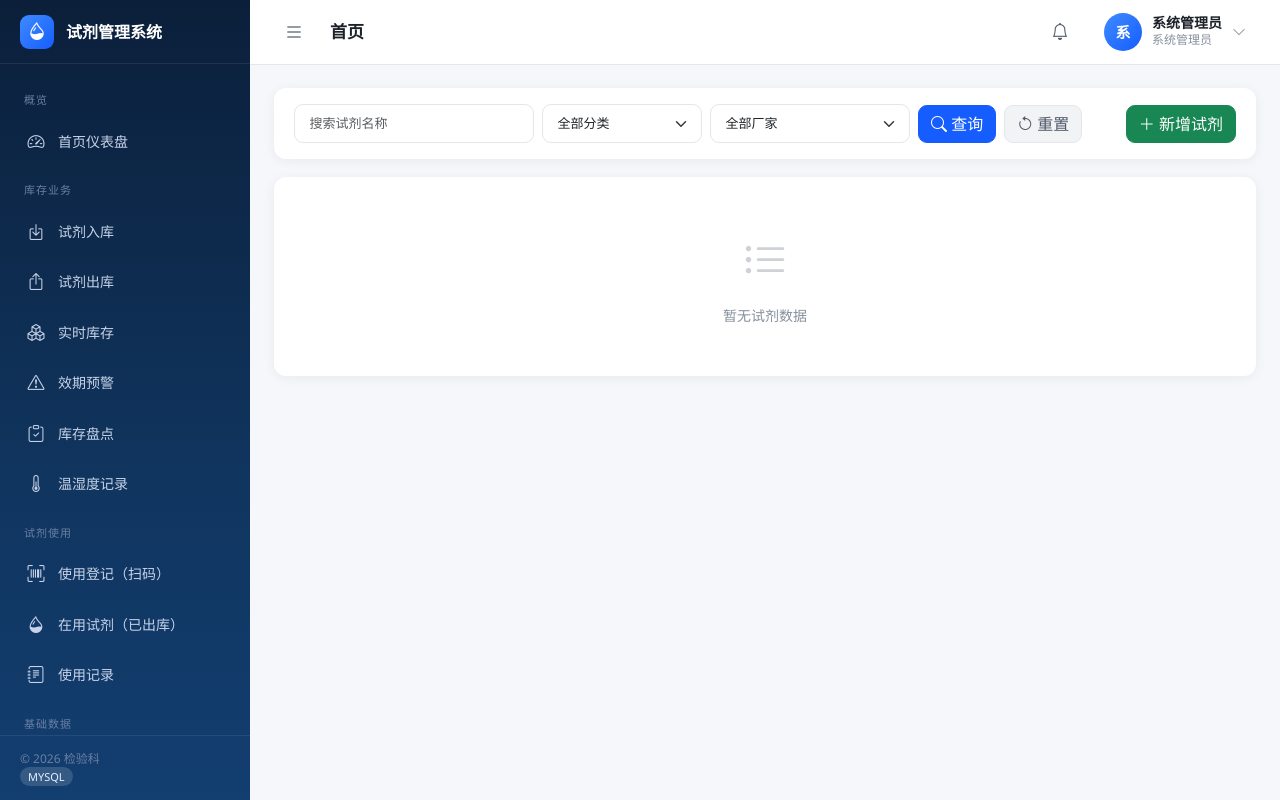
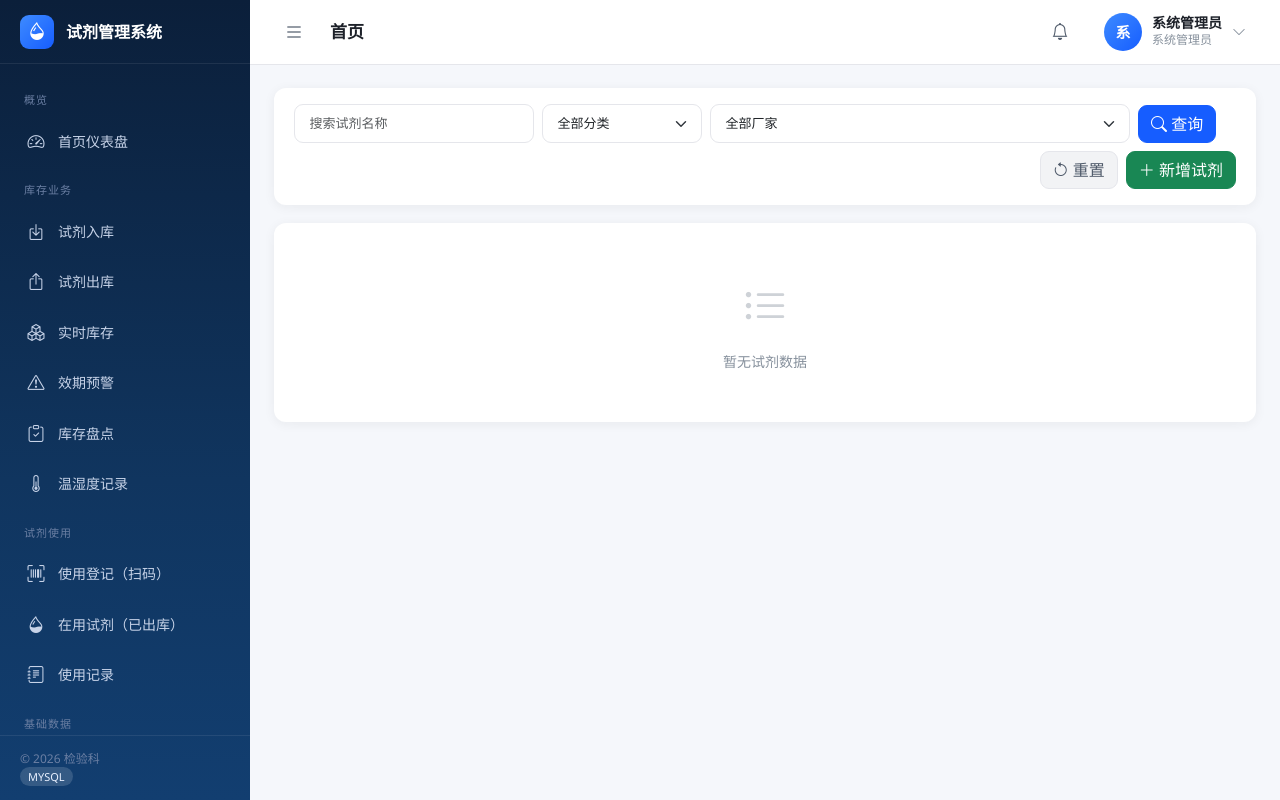
Before and after one commit to junyuchenchen1/reagent-system, a Flask app: page /basic/reagent in a window 1280 px wide. Run offline with Flask 3, Linux system fonts and the light colour scheme; a user stored in the database is signed in; parts of the project's set-up code (start-up, migrations or seed data) failed here and were passed over; some libraries are stand-ins or nearby versions.

Commit message:
试剂档案：厂家筛选框加宽到 420px（长厂家名完整显示，悬停可看全名），筛选区动作按钮右对齐

```diff
--- a/app/templates/basic/reagent.html
+++ b/app/templates/basic/reagent.html
@@ -14,7 +14,7 @@
         <option value="{{ c.id }}" {{ 'selected' if category_id == c.id|string }}>{{ c.name }}</option>
         {% endfor %}
     </select>
-    <select class="form-select" name="mfr" style="max-width:200px;">
+    <select class="form-select" name="mfr" style="max-width:420px;min-width:260px;" title="{{ mfr }}">
         <option value="">全部厂家</option>
         {% for m in manufacturers %}
         <option value="{{ m }}" data-cats="{{ mfr_cat_map.get(m, [])|join(',') }}"
@@ -23,9 +23,9 @@
         {% endfor %}
     </select>
     <button class="btn btn-primary"><i class="bi bi-search"></i> 查询</button>
-    <a class="btn btn-light" href="{{ url_for('basic.reagent_list') }}"><i class="bi bi-arrow-counterclockwise"></i> 重置</a>
+    <a class="btn btn-light ms-auto" href="{{ url_for('basic.reagent_list') }}"><i class="bi bi-arrow-counterclockwise"></i> 重置</a>
     {% if current_user.is_manager %}
-    <button type="button" class="btn btn-success ms-auto" onclick="openModal()"><i class="bi bi-plus-lg"></i> 新增试剂</button>
+    <button type="button" class="btn btn-success" onclick="openModal()"><i class="bi bi-plus-lg"></i> 新增试剂</button>
     {% endif %}
 </form>
 
@@ -359,7 +359,11 @@
             if (keep && !keepValid) { catSel.value = ''; }
         }
         catSel.addEventListener('change', applyMfrFilter);
-        mfrSel.addEventListener('change', applyCatFilter);
+        mfrSel.addEventListener('change', function () {
+            // 厂家名很长时下拉框里只显示一截，悬停看完整名字
+            mfrSel.title = mfrSel.value ? mfrSel.options[mfrSel.selectedIndex].text : '';
+            applyCatFilter();
+        });
         applyMfrFilter();
         applyCatFilter();
     })();
```
